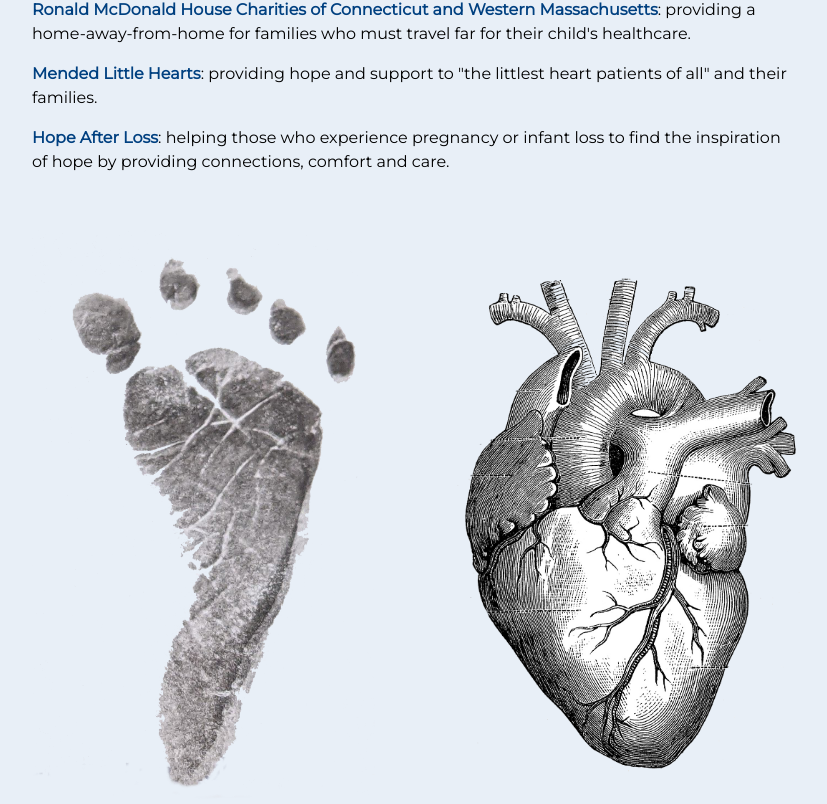
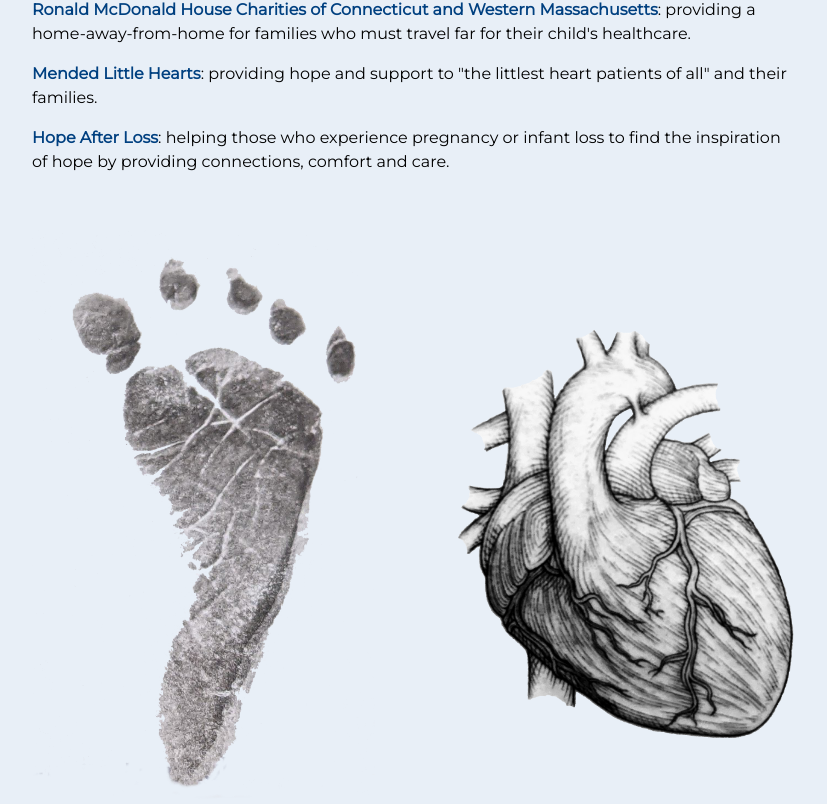
Before and after one commit to kevinroyhobson/jackhobson.love, a React (Create React App) app: page /legacy in a window 1280 px wide. Shown: the part 978-1782 px from the top of the page, without its empty margins (224-1051 px from the left). Built offline with nearby package versions, Linux system fonts and the light colour scheme.

Commit message:
Add transposed heart drawing.

```diff
--- a/src/Legacy.js
+++ b/src/Legacy.js
@@ -6,7 +6,7 @@ import Grid from '@mui/material/Grid';
 import Link from '@mui/material/Link';
 
 import footprint from './img/footprint.png';
-import heartDrawing from './img/heart-drawing.png';
+import transposition from './img/transposition.png';
 
 
 export default function Legacy(props) {
@@ -116,8 +116,8 @@ export default function Legacy(props) {
           <Grid item xs={0} md={1}></Grid>
 
           <Grid item xs={12} md={5.5}>
-            <Box sx={{pt: {'md': 6}}}>
-              <img src={heartDrawing} width='100%' alt="Not Jack's heart"/>
+            <Box sx={{pt: {'md': 12}}}>
+              <img src={transposition} width='100%' alt="Jack's heart"/>
             </Box>
           </Grid>
 
```
Also changed, not shown: src/img/heart-drawing.png (deleted), src/img/transposition.png (added).
